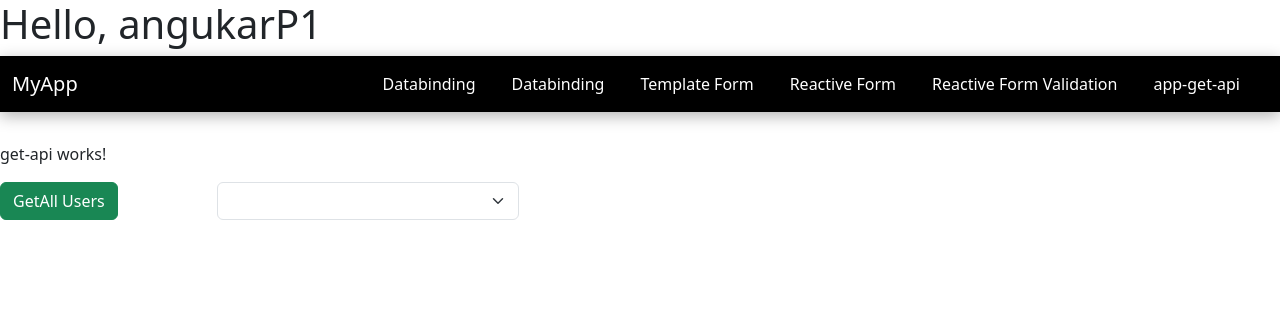
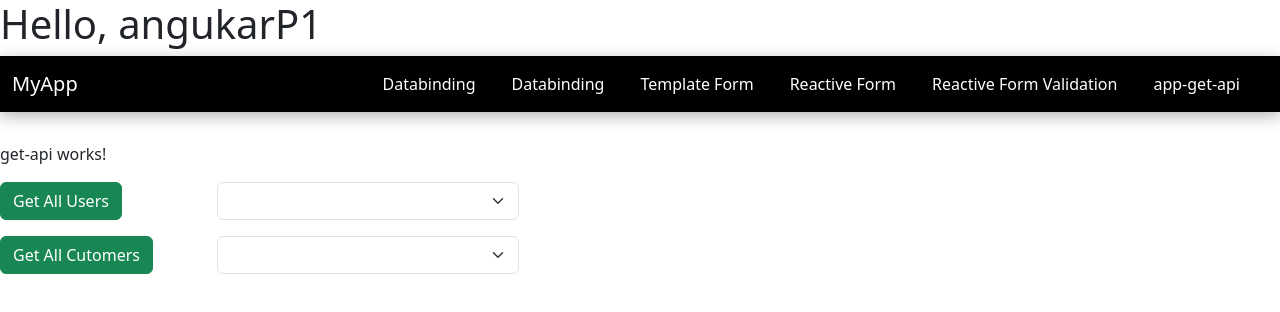
Before and after one commit to akshayrakhunde01/Anuglar, an Angular app: page /app-get-api in a window 1280 px wide. Shown: the top 312 px of the page. Built offline with nearby package versions, Linux system fonts and the light colour scheme.

Commit message:
Add proxy configuration and implement user fetching in GetAPIComponent

```diff
--- a/angular.json
+++ b/angular.json
@@ -57,6 +57,9 @@
         },
         "serve": {
           "builder": "@angular-devkit/build-angular:dev-server",
+          "options": {
+            "proxyConfig": "proxy.conf.json"
+          },
           "configurations": {
             "production": {
               "buildTarget": "angukarP1:build:production"
--- a/src/app/components/get-api/get-api.component.html
+++ b/src/app/components/get-api/get-api.component.html
@@ -2,7 +2,7 @@
 
 <div class="row">
     <div class="col-2">
-        <button class="btn btn-success" (click)="getAllUsers()">GetAll Users</button>
+        <button class="btn btn-success" (click)="getAllUsers()">Get All Users</button>
     </div>
     <div class="col-3">
         <select name="" class="form-select" id="">
@@ -11,4 +11,20 @@
             }
         </select>
     </div>
+
 </div>
+
+<div class="row mt-3">
+  <!-- All Cutomers -->
+
+  <div class="col-2">
+<button class="btn btn-success" (click)="getAllCustomers()"> Get All Cutomers</button>
+  </div>
+  <div class="col-3">
+<select name="" class="form-select" id="">
+    @for (cutomer of customers; track $index) {
+        <option value="" >{{cutomer.userName}}</option>
+    }
+</select>
+  </div>
+</div>
--- a/src/app/components/get-api/get-api.component.ts
+++ b/src/app/components/get-api/get-api.component.ts
@@ -22,4 +22,15 @@ export class GetAPIComponent {
      })
   }
 
+  getAllCustomers(){
+    this.http.get('/api/RealEstate/GetAllCustomers').subscribe({
+      next: (result: any) => {
+        this.customers = result.data;
+      },
+      error: (error) => {
+        console.log('error occurred while fetching the all customer data', error);
+      }
+    });
+  }
+
 }
```
Also changed, not shown: proxy.conf.json (added, +8 -0 lines).
